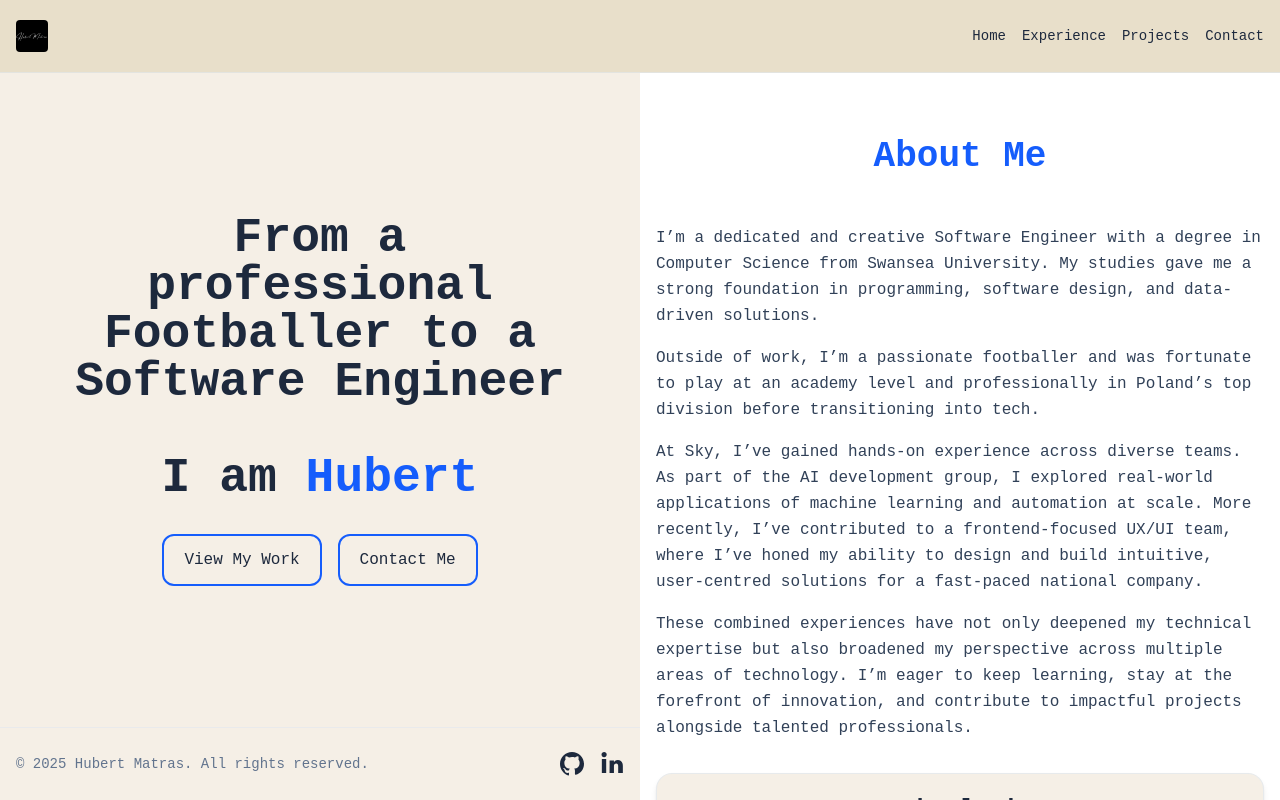
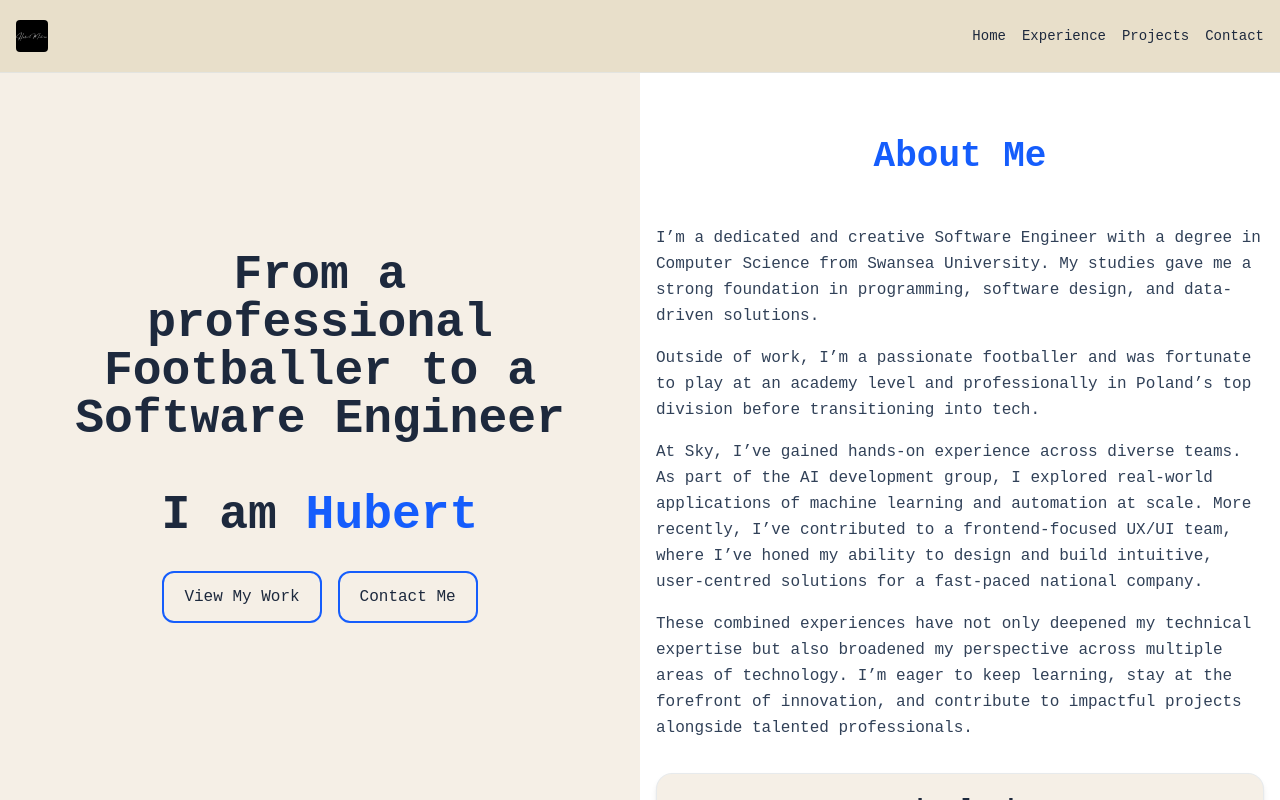
Before and after one commit to hubertMatras/hm-website, a Next.js app: page / in a window 1280 px wide. Built offline with nearby package versions, Linux system fonts and the light colour scheme.

Commit message:
Create Section Component

```diff
--- a/app/page.tsx
+++ b/app/page.tsx
@@ -3,22 +3,17 @@
 export default function HomePage() {
   return (
     <div className="flex flex-col md:flex-row md:h-full">
-      <div className="w-full md:w-1/2 flex items-center bg-cream min-h-[100vh] md:min-h-0 md:h-full" id="home">
+      <div
+        className="w-full md:w-1/2 flex items-center bg-cream min-h-[100vh] md:h-full"
+        id="home"
+      >
         <Hero />
       </div>
       <div className="w-full md:w-1/2 md:overflow-y-auto scroll-smooth">
-        <section id="about">
-          <AboutMe />
-        </section>
-        <section id="experience">
-          <Experience />
-        </section>
-        <section id="projects">
-          <Projects />
-        </section>
-        <section id="contact" className="min-h-screen flex items-center justify-center p-8">
-          <Contact />
-        </section>
+        <AboutMe />
+        <Experience />
+        <Projects />
+        <Contact />
       </div>
     </div>
   );
--- /dev/null
+++ b/components/Section.tsx
@@ -0,0 +1,14 @@
+"use client";
+
+interface Section {
+  children: React.ReactNode;
+  id: string;
+}
+
+export default function Section({ children, id }: Section) {
+  return (
+    <section id={id} className="flex flex-col w-full px-8 py-8 md:py-12 max-w-none">
+      {children}
+    </section>
+  );
+}
--- a/components/index.ts
+++ b/components/index.ts
@@ -5,6 +5,7 @@
 export { default as Footer } from './Footer'
 export { default as Header } from './Header'
 export { default as Hero } from './Hero'
+export { default as Modal } from './Modal'
 export { default as Projects } from './Projects'
 export { default as ProjectCard } from './ProjectCard'
-export { default as Modal } from './Modal'
+export { default as Section } from './Section'
```
